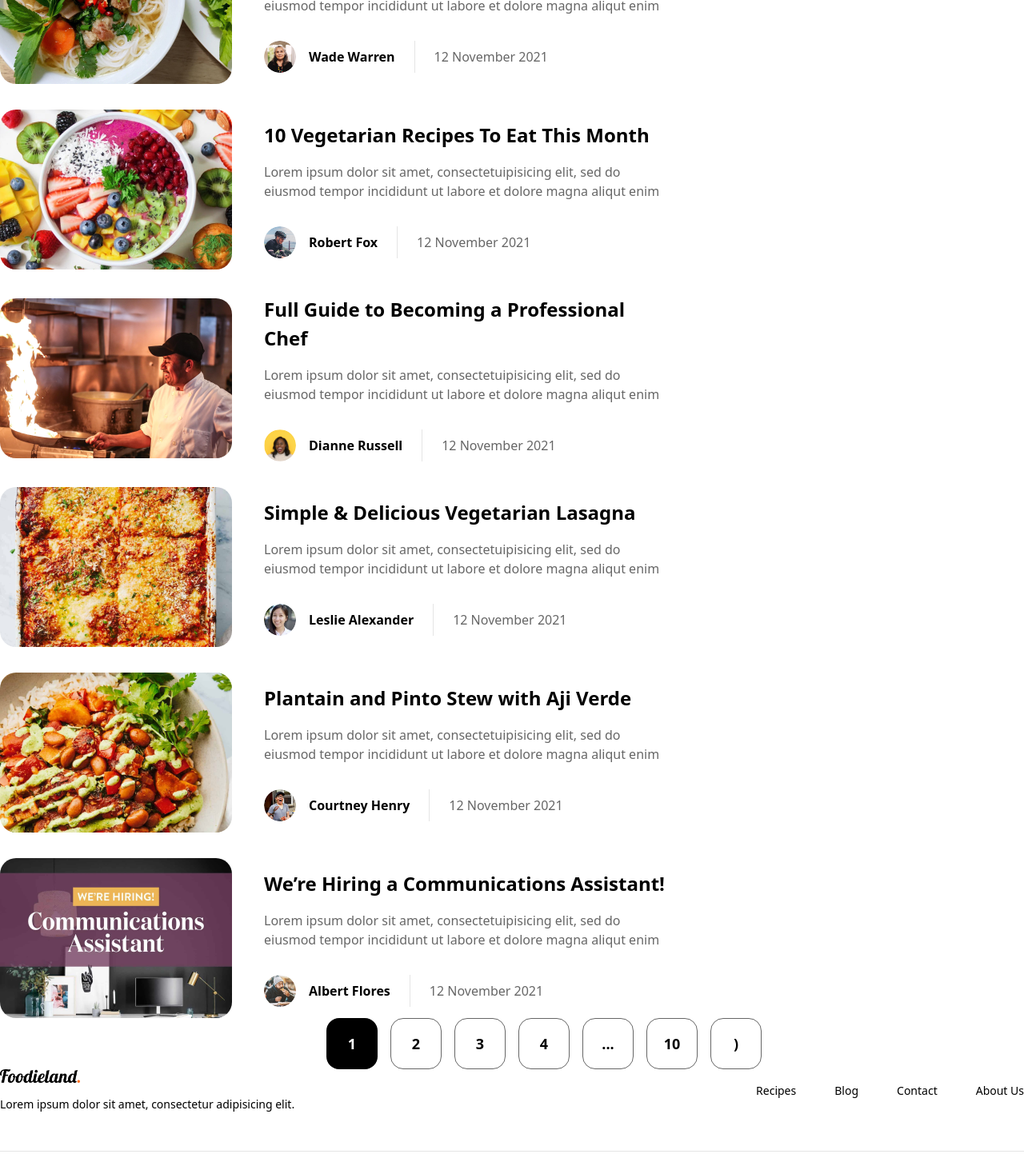
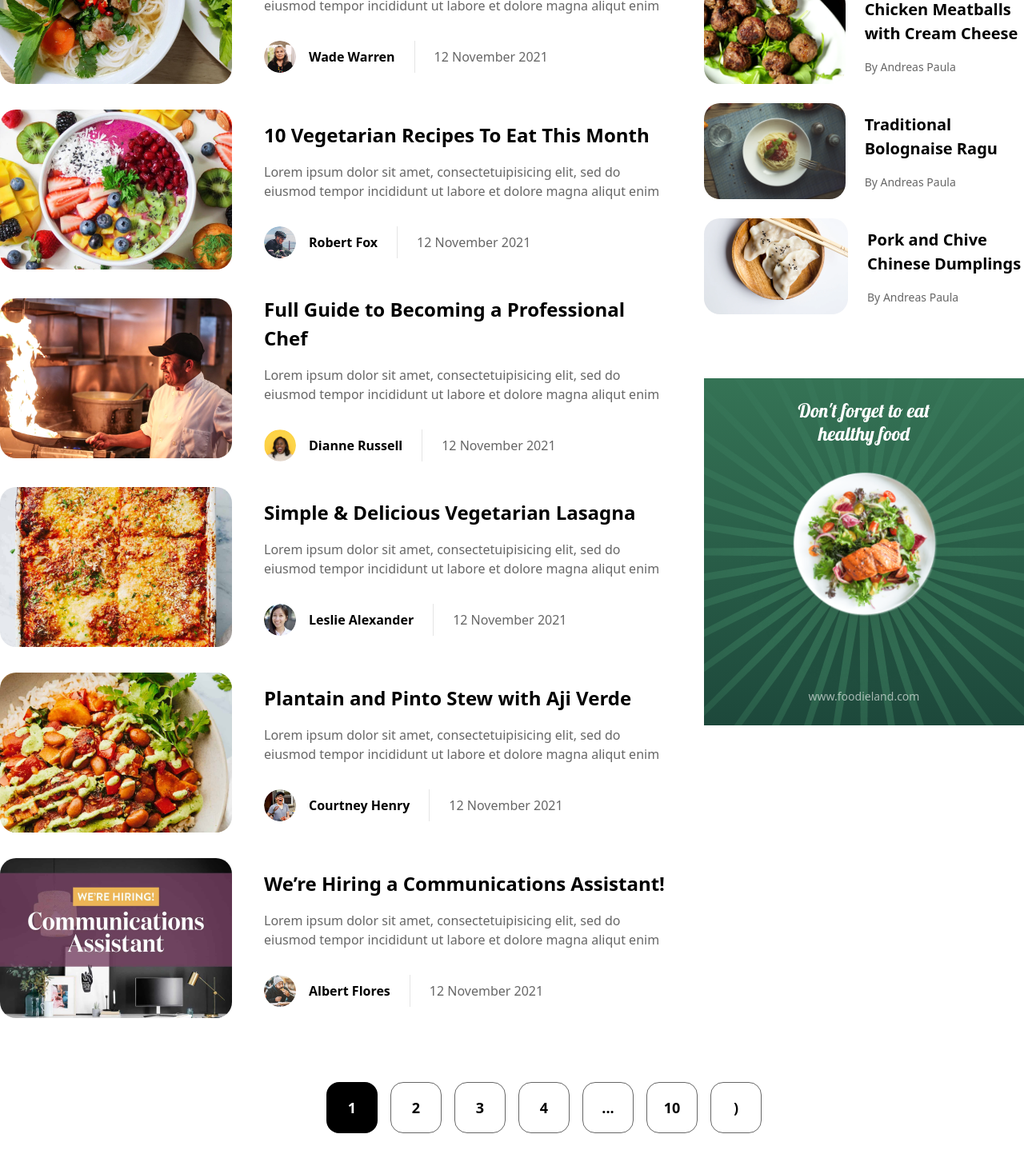
Before and after one commit to Scorpio0712/Foodieland-Portfolio, a Next.js app: page /blog in a window 1280 px wide. Shown: the part 640-2108 px from the top of the page at 80% size. Built offline with nearby package versions, Linux system fonts and the light colour scheme.

Commit message:
Finish create Blog List page

```diff
--- a/app/blog/page.tsx
+++ b/app/blog/page.tsx
@@ -4,6 +4,9 @@ import style from "../style/blog.module.css";
 import SearchComp from "../components/search/page";
 import CardComp from "../components/card/page";
 import PaginationComp from "../components/pagination/page";
+import CardThumbnail from "../components/card_thumbnail/page";
+import AdsBadge from "../components/ads_badge/page";
+import EmailInput from "../components/email_input/page";
 
 function BlogListPage() {
   const [currentPage, setCurrentPage] = useState(1);
@@ -30,7 +33,8 @@ function BlogListPage() {
           className={style.customSearchComp}
         />
       </section>
-      <section className={style.blogList_Body}>
+      <section className={style.blogList_BodyContainer}>
+        <div className={style.blogList_Body}>
           <div className={style.blogList_BodyList}>
             <CardComp
               variant="horizontal"
@@ -87,16 +91,43 @@ function BlogListPage() {
               date="12 November 2021"
             />
           </div>
-        <div className={style.blogList_BodyTastyRecipes}>
+          <div className={style.blogList_TastyRecipes}>
             <h1>Tasty Recipes</h1>
+            <div className={style.blogList_TastyRecipesContent}>
+              <CardThumbnail
+                imageCard="/images/food/meatball-image.png"
+                imageNameCard="Chicken Meatballs with Cream Cheese"
+                topicCard="Chicken Meatballs with Cream Cheese"
+                authorCard="By Andreas Paula"
+              />
+              <CardThumbnail
+                imageCard="/images/food/chickandbacpasta-image.png"
+                imageNameCard="Traditional Bolognaise Ragu"
+                topicCard="Traditional Bolognaise Ragu"
+                authorCard="By Andreas Paula"
+              />
+              <CardThumbnail
+                imageCard="/images/food/chivechinese-image.png"
+                imageNameCard="Pork and Chive Chinese Dumplings"
+                topicCard="Pork and Chive Chinese Dumplings"
+                authorCard="By Andreas Paula"
+              />
             </div>
-      </section>
+            <AdsBadge />
+          </div>
+        </div>
+        <div className={style.blogList_TastyRecipesPagination}>
           <PaginationComp
             totalPages={totalPages}
             currentPage={currentPage}
             onPageChange={handlePageChange}
             className={style.blogList_Pagination}
           />
+        </div>
+      </section>
+      <section className={style.blogList_InboxContainer}>
+        <EmailInput />
+      </section>
     </main>
   );
 }
--- a/app/style/blog.module.css
+++ b/app/style/blog.module.css
@@ -37,7 +37,25 @@
     gap: 32px;
 }
 
-.blogList_BodyTastyRecipes {
+.blogList_TastyRecipes {
     flex: 1;
     max-width: 400px;
 }
+
+.blogList_TastyRecipes h1 {
+    font-size: 32px;
+    font-weight: 600;
+}
+
+.blogList_TastyRecipesContent {
+    margin: 32px 0 80px;
+
+}
+
+.blogList_TastyRecipesPagination {
+    margin-top: 80px;
+}
+
+.blogList_InboxContainer {
+    margin: 160px 0;
+}
```
Also changed, not shown: public/images/food/chivechinese-image.png (added). Lines whose indentation alone changed are shown as unchanged.
